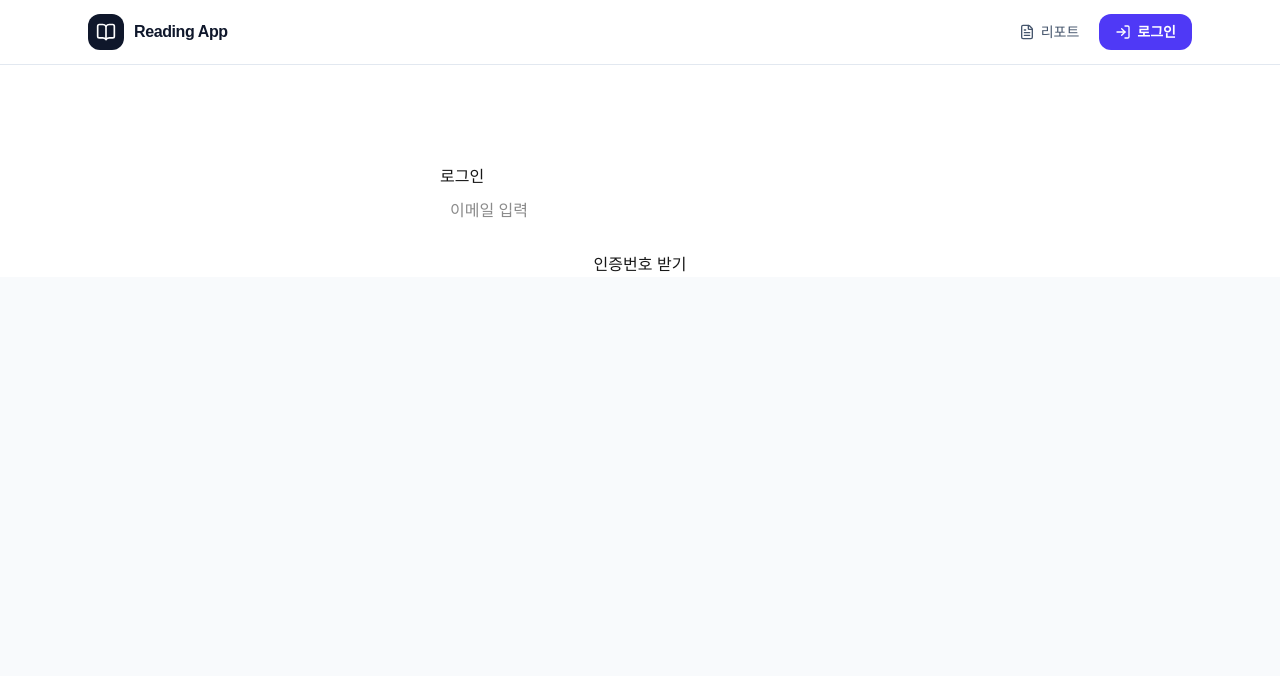
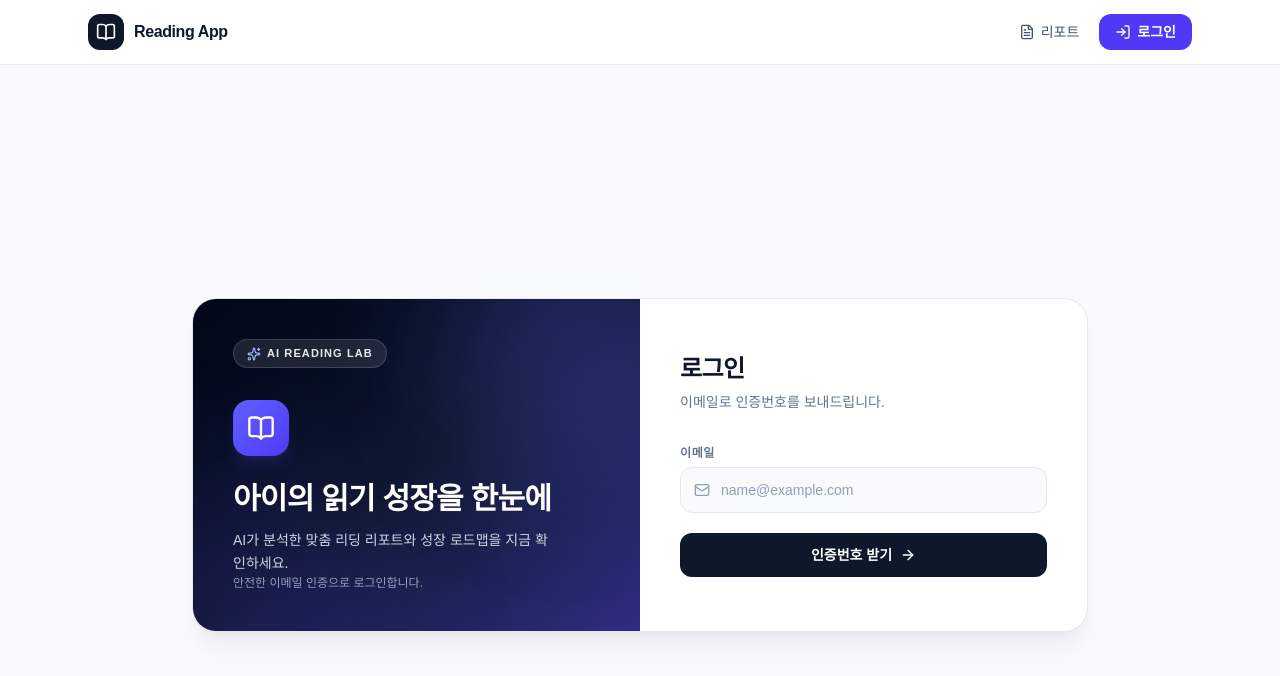
Before and after one commit to Charlesjhoh/rq-lab, a Next.js app: page /login in a window 1280 px wide. Shown: the top 676 px of the page. Built offline with nearby package versions, Linux system fonts and the light colour scheme; no server answers.

Commit message:
feat: enhance login page UI with new icons and improved layout
Co-authored-by: Charlesjhoh <132358488+Charlesjhoh@users.noreply.github.com>

```diff
--- a/src/app/login/page.tsx
+++ b/src/app/login/page.tsx
@@ -3,6 +3,7 @@
 import { useState, useEffect } from "react";
 import { supabase } from "@/lib/supabase-client";
 import { useRouter } from "next/navigation";
+import { BookOpen, Mail, KeyRound, ArrowRight, ArrowLeft, Sparkles } from "lucide-react";
 
 export default function LoginPage() {
   const [email, setEmail] = useState("");
@@ -86,47 +87,124 @@ export default function LoginPage() {
       }
     };
   return (
-    <div style={{ maxWidth: 400, margin: "100px auto" }}>
-      <h2>로그인</h2>
+    <div className="flex min-h-screen items-center justify-center bg-slate-50 p-4 font-sans text-slate-900">
+      <div className="grid w-full max-w-4xl overflow-hidden rounded-3xl border border-slate-200 bg-white shadow-xl shadow-slate-900/5 md:grid-cols-2">
+        {/* Brand panel */}
+        <div className="relative hidden flex-col justify-between overflow-hidden bg-gradient-to-br from-slate-950 via-slate-900 to-indigo-900 p-10 text-white md:flex">
+          <div
+            className="pointer-events-none absolute -right-16 -top-20 h-64 w-64 rounded-full bg-indigo-500/25 blur-3xl"
+            aria-hidden={true}
+          />
+          <div
+            className="pointer-events-none absolute -bottom-24 -left-16 h-64 w-64 rounded-full bg-indigo-600/15 blur-3xl"
+            aria-hidden={true}
+          />
+          <div className="relative">
+            <span className="inline-flex items-center gap-1.5 rounded-full bg-white/10 px-3.5 py-1.5 text-[11px] font-semibold uppercase tracking-widest text-white/90 ring-1 ring-inset ring-white/15 backdrop-blur">
+              <Sparkles className="h-3.5 w-3.5 text-indigo-300" aria-hidden={true} />
+              AI Reading Lab
+            </span>
+            <div className="mt-8 flex h-14 w-14 items-center justify-center rounded-2xl bg-gradient-to-br from-indigo-500 to-indigo-600 shadow-lg shadow-indigo-900/40">
+              <BookOpen className="h-7 w-7 text-white" aria-hidden={true} />
+            </div>
+            <h1 className="mt-6 text-balance text-3xl font-bold leading-tight tracking-tight">
+              아이의 읽기 성장을 한눈에
+            </h1>
+            <p className="mt-3 max-w-xs text-pretty text-sm leading-relaxed text-slate-300">
+              AI가 분석한 맞춤 리딩 리포트와 성장 로드맵을 지금 확인하세요.
+            </p>
+          </div>
+          <p className="relative text-xs text-slate-400">
+            안전한 이메일 인증으로 로그인합니다.
+          </p>
+        </div>
+
+        {/* Form panel */}
+        <div className="flex flex-col justify-center p-8 md:p-10">
+          <div className="mb-8">
+            <h2 className="text-2xl font-bold tracking-tight text-slate-900">
+              {step === "email" ? "로그인" : "인증번호 입력"}
+            </h2>
+            <p className="mt-1.5 text-sm leading-relaxed text-slate-500">
+              {step === "email"
+                ? "이메일로 인증번호를 보내드립니다."
+                : `${email} 로 전송된 8자리 번호를 입력하세요.`}
+            </p>
+          </div>
 
           {step === "email" ? (
-      <>
+            <div className="space-y-5">
+              <div>
+                <label htmlFor="email" className="mb-1.5 block text-xs font-semibold uppercase tracking-wider text-slate-500">
+                  이메일
+                </label>
+                <div className="relative">
+                  <Mail className="pointer-events-none absolute left-3.5 top-1/2 h-4 w-4 -translate-y-1/2 text-slate-400" aria-hidden={true} />
                   <input
+                    id="email"
                     type="email"
-          placeholder="이메일 입력"
+                    placeholder="name@example.com"
                     value={email}
                     onChange={(e) => setEmail(e.target.value)}
-          style={{ width: "100%", padding: 10 }}
+                    onKeyDown={(e) => {
+                      if (e.key === "Enter" && !e.nativeEvent.isComposing && e.keyCode !== 229) handleLogin();
+                    }}
+                    className="w-full rounded-xl border border-slate-200 bg-slate-50 py-3 pl-10 pr-4 text-sm text-slate-900 outline-none transition-colors placeholder:text-slate-400 focus:border-indigo-400 focus:bg-white focus:ring-4 focus:ring-indigo-100"
                   />
+                </div>
+              </div>
 
               <button
                 onClick={handleLogin}
-          style={{ width: "100%", marginTop: 20 }}
+                className="inline-flex w-full items-center justify-center gap-2 rounded-xl bg-slate-900 px-4 py-3 text-sm font-semibold text-white transition-colors hover:bg-slate-800"
               >
                 인증번호 받기
+                <ArrowRight className="h-4 w-4" aria-hidden={true} />
               </button>
-      </>
+            </div>
           ) : (
-      <>
-        <h3>이메일로 받은 8자리 인증번호를 입력하세요</h3>
-
+            <div className="space-y-5">
+              <div>
+                <label htmlFor="otp" className="mb-1.5 block text-xs font-semibold uppercase tracking-wider text-slate-500">
+                  인증번호
+                </label>
+                <div className="relative">
+                  <KeyRound className="pointer-events-none absolute left-3.5 top-1/2 h-4 w-4 -translate-y-1/2 text-slate-400" aria-hidden={true} />
                   <input
+                    id="otp"
                     type="text"
+                    inputMode="numeric"
                     maxLength={8}
                     placeholder="12345678"
                     value={otp}
                     onChange={(e) => setOtp(e.target.value)}
-          style={{ width: "100%", padding: 10 }}
+                    onKeyDown={(e) => {
+                      if (e.key === "Enter" && !e.nativeEvent.isComposing && e.keyCode !== 229) handleVerifyOtp();
+                    }}
+                    className="w-full rounded-xl border border-slate-200 bg-slate-50 py-3 pl-10 pr-4 text-sm tracking-[0.3em] text-slate-900 outline-none transition-colors placeholder:tracking-[0.3em] placeholder:text-slate-400 focus:border-indigo-400 focus:bg-white focus:ring-4 focus:ring-indigo-100"
                   />
+                </div>
+              </div>
 
               <button
                 onClick={handleVerifyOtp}
-          style={{ width: "100%", marginTop: 20 }}
+                className="inline-flex w-full items-center justify-center gap-2 rounded-xl bg-slate-900 px-4 py-3 text-sm font-semibold text-white transition-colors hover:bg-slate-800"
               >
                 로그인
+                <ArrowRight className="h-4 w-4" aria-hidden={true} />
               </button>
-      </>
+
+              <button
+                onClick={() => setStep("email")}
+                className="inline-flex w-full items-center justify-center gap-1.5 text-sm font-medium text-slate-500 transition-colors hover:text-slate-800"
+              >
+                <ArrowLeft className="h-4 w-4" aria-hidden={true} />
+                이메일 다시 입력
+              </button>
+            </div>
           )}
+        </div>
+      </div>
     </div>
   );
 }
```
Lines whose indentation alone changed are shown as unchanged.
